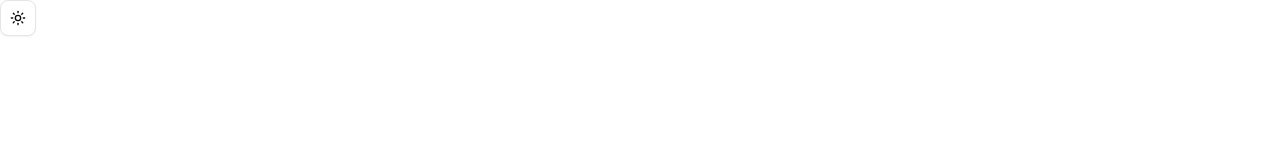
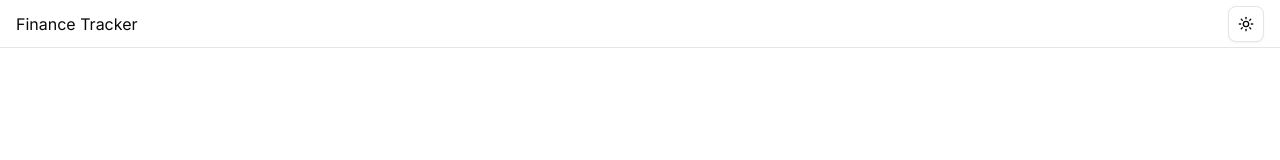
Before and after one commit to darshan03s/finance_tracker, a Next.js app: page / in a window 1280 px wide. Shown: the top 160 px of the page. Built offline with nearby package versions, Linux system fonts and the light colour scheme.

Commit message:
feat: add Header component and replace ModeToggle with Header

```diff
--- a/app/page.tsx
+++ b/app/page.tsx
@@ -1,10 +1,10 @@
-import { ModeToggle } from '@/components/mode-toggle';
+import Header from '@/components/header';
 
 const page = () => {
   return (
-    <div>
-      <ModeToggle />
-    </div>
+    <>
+      <Header />
+    </>
   );
 };
 
--- /dev/null
+++ b/components/header.tsx
@@ -0,0 +1,17 @@
+import Link from 'next/link';
+import { ModeToggle } from './mode-toggle';
+
+const Header = () => {
+  return (
+    <header className="h-12 px-4 flex items-center justify-between border-b">
+      <div className="header-left">
+        <Link href={'/'}>Finance Tracker</Link>
+      </div>
+      <div className="header-right">
+        <ModeToggle />
+      </div>
+    </header>
+  );
+};
+
+export default Header;
```
